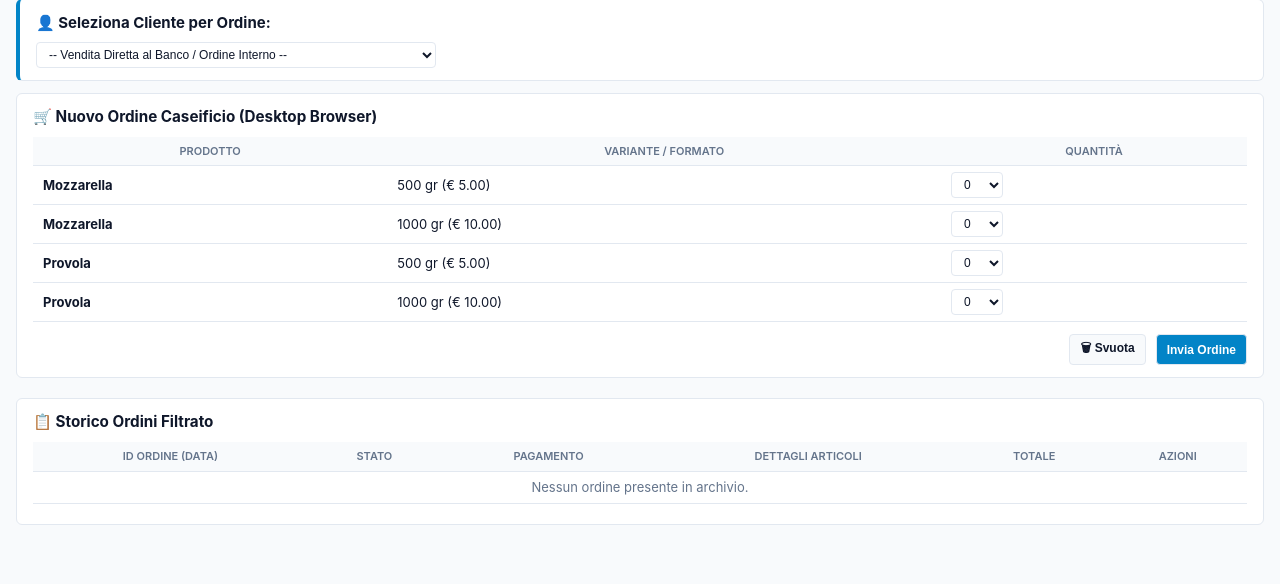
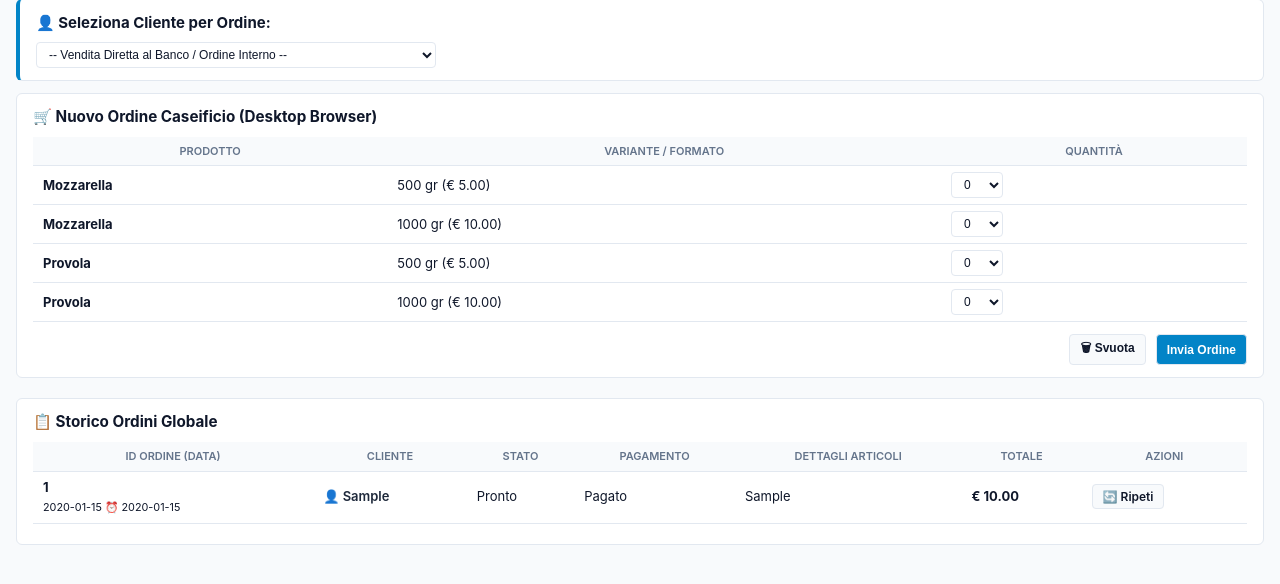
Before and after one commit to landitommaso1001/mozzapp, a Flask app: page / in a window 1280 px wide. Shown: the part 122-706 px from the top of the page. Run offline with Flask 3, Linux system fonts and the light colour scheme; the visitor is signed in with stand-in values (Sample User, id 1); tables that the repository leaves empty hold one stand-in row (values such as "Sample post").

Commit message:
Add files via upload

```diff
--- a/routes/client_routes.py
+++ b/routes/client_routes.py
@@ -193,14 +193,14 @@ def index():
                 if f_name: parsed_formats.append({'name': f_name, 'price': f_price})
         enriched_products.append({'id': product.id, 'name': product.name, 'price_per_kg': product.price_per_kg, 'parsed_formats': parsed_formats})
 
-    # 🌟 FIX: Database synchronization layer to stop user history leaks
+       # 🌟 CUSTOMIZED SCOPE LAYER: Admins view everything across all accounts; clients see only their own profile records
     if is_admin:
-        if selected_client_id > 0:
-            my_orders = Order.query.filter_by(user_id=selected_client_id).order_by(Order.serial_id.desc()).all()
-        else:
-            my_orders = Order.query.filter((Order.user_id == None) | (Order.user_id == 0)).order_by(Order.serial_id.desc()).all()
+        # Master Admin visibility list across all system accounts
+        my_orders = Order.query.order_by(Order.serial_id.desc()).all()
     else:
+        # Standard customer view locked into their active profile identity context
         my_orders = Order.query.filter_by(user_id=user_id).order_by(Order.serial_id.desc()).all()
+
 
     return render_template(
         'client.html',
--- a/templates/client.html
+++ b/templates/client.html
@@ -1,19 +1,16 @@
-{% extends "layout.html" %}
+{% extends 'layout.html' %}
 {% block content %}
 
-<!-- User Session Bar -->
 <div class="user-session-bar" style="margin-bottom: 16px; display: flex; justify-content: space-between; align-items: center;">
     <span>👤 Utente: <strong>{{ session['user_name'] }}</strong></span>
     <a href="{{ url_for('client_bp.logout') }}" class="btn logout-btn-fixed" style="background: #ef4444; color: white; border: none; padding: 6px 12px;">🚪 Esci</a>
 </div>
-
 
 <!-- 🖥️ DESKTOP PRESENTATION INTERFACE -->
 <div class="desktop-layout">
     <form method="POST" action="{{ url_for('client_bp.index') }}">
         {% if is_admin %}
         <div class="card" style="background: var(--bg-neutral); margin-bottom: 16px; border-left: 4px solid var(--ocean-blue) !important;">
-            <!-- 🖥️ Highlighted Desktop Label & Selection -->
             <label for="admin_target_client_id_pc" style="display: block; font-size: 15px; font-weight: 700; color: var(--text-dark); margin-bottom: 8px;">👤 Seleziona Cliente per Ordine:</label>
             <select name="admin_target_client_id" id="admin_target_client_id_pc" style="font-size: 14px; padding: 8px; width: 100%; max-width: 400px;">
                 <option value="0" {% if selected_client_id == 0 %}selected{% endif %}>-- Vendita Diretta al Banco / Ordine Interno --</option>
@@ -73,13 +70,15 @@
             </div>
         </div>
     </form>
-
     <div class="card" style="margin-top: 20px;">
-        <h3>📋 {% if is_admin %} Storico Ordini Filtrato {% else %} Storico Dei Tuoi Ordini {% endif %}</h3>
+        <h3>📋 {% if is_admin %} Storico Ordini Globale {% else %} Storico Dei Tuoi Ordini {% endif %}</h3>
         <table class="table-responsive">
             <thead>
                 <tr>
                     <th>ID Ordine (Data)</th>
+                    {% if is_admin %}
+                        <th>Cliente</th>
+                    {% endif %}
                     <th>Stato</th>
                     <th>Pagamento</th>
                     <th>Dettagli Articoli</th>
@@ -91,6 +90,9 @@
                 {% for order in orders %}
                 <tr>
                     <td><strong>{{ order.id }}</strong><br><small>{{ order.date }} {% if order.time %}⏰ {{ order.time }}{% endif %}</small></td>
+                    {% if is_admin %}
+                        <td><span style="font-weight: 600; color: #1e293b;">👤 {{ order.client }}</span></td>
+                    {% endif %}
                     <td>{{ order.status }}</td>
                     <td>{{ order.payment_status }}</td>
                     <td style="white-space: normal;">{{ order.items }}</td>
@@ -105,14 +107,12 @@
                     </td>
                 </tr>
                 {% else %}
-                <tr><td colspan="6" style="text-align: center; color: var(--text-muted);">Nessun ordine presente in archivio.</td></tr>
+                <tr><td colspan="{% if is_admin %}7{% else %}6{% endif %}" style="text-align: center; color: var(--text-muted);">Nessun ordine presente in archivio.</td></tr>
                 {% endfor %}
             </tbody>
         </table>
     </div>
 </div>
-
-
 <!-- 📱 SMARTPHONE PRESENTATION INTERFACE -->
 <div class="smartphone-layout">
     <div class="mobile-view-tabs">
@@ -184,6 +184,13 @@
                 <span>#{{ order.id }}</span>
                 <span>€ {{ "%.2f"|format(order.total) }}</span>
             </div>
+
+            {% if is_admin %}
+                <div style="font-weight: bold; font-size: 12px; color: #334155; margin-bottom: 4px;">
+                    👤 Cliente: {{ order.client }}
+                </div>
+            {% endif %}
+
             <div style="font-size: 11px; color: var(--text-muted); margin-bottom: 8px;">
                 📅 {{ order.date }} {% if order.time %} ⏰ Consegna: {{ order.time }} {% endif %}<br>
                 📦 {{ order.status }} | 💰 {{ order.payment_status }}
@@ -211,7 +218,13 @@ function switchClientTab(tabName) {
     document.querySelectorAll('.mobile-tab-btn').forEach(btn => btn.classList.remove('active'));
     document.getElementById('btn-' + tabName).classList.add('active');
     document.querySelectorAll('.client-split-section').forEach(sec => sec.classList.remove('active-section'));
-    document.getElementById('section-' + tabName).classList.add('active-section');
+    document.getElementById('section-' + tabName).classWith('active-section');
+
+    // Fallback normalization logic
+    let targetSection = document.getElementById('section-' + tabName);
+    if(targetSection) {
+        targetSection.classList.add('active-section');
+    }
 }
 </script>
 
--- a/templates/layout.html
+++ b/templates/layout.html
@@ -13,7 +13,7 @@
 
     <title>Caseificio Vicedomini</title>
 
-    <link rel="stylesheet" href="{{ url_for('static', filename='style.css') }}?v=34">
+    <link rel="stylesheet" href="{{ url_for('static', filename='style.css') }}?v=35">
 
 </head>
 <body>
```
